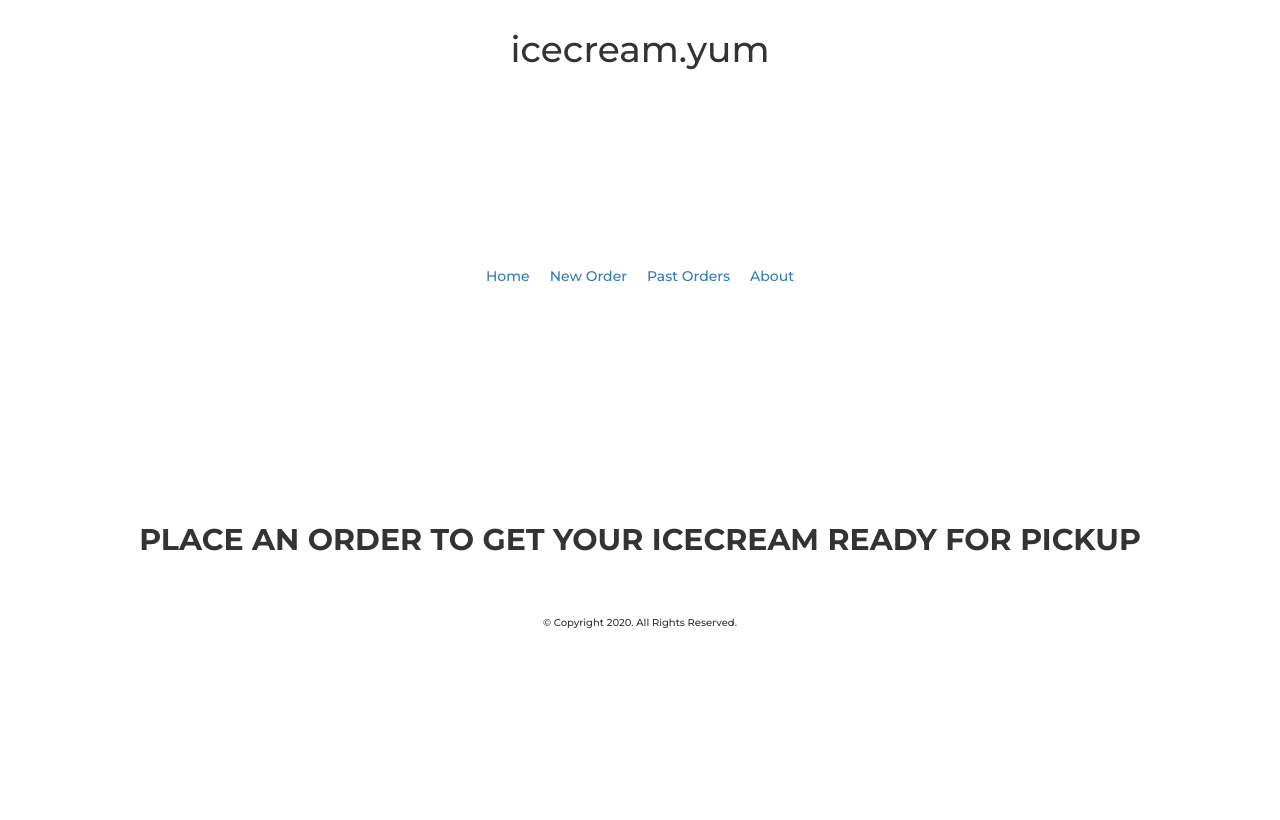
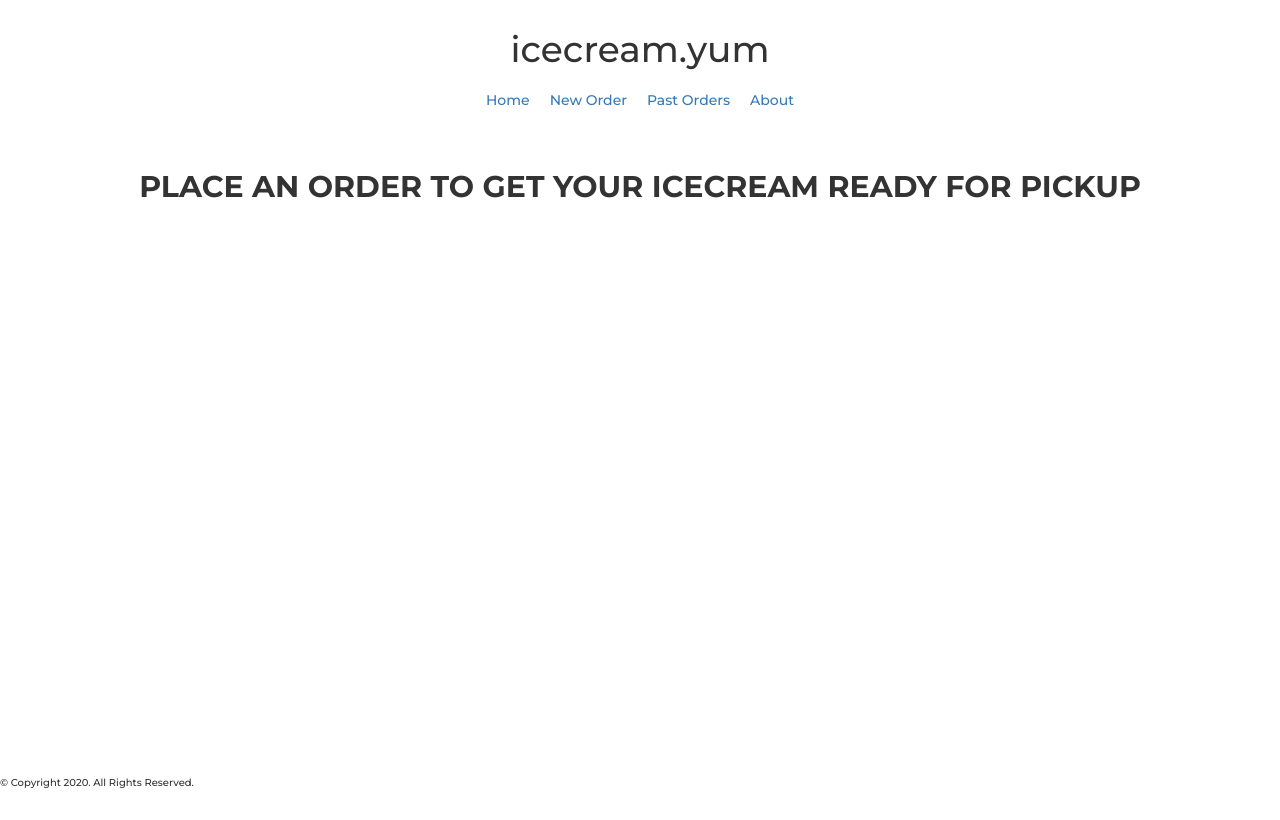
Before and after one commit to koobcbc/frontend_project3, a React (Create React App) app: page / in a window 1280 px wide. Built offline with nearby package versions, Linux system fonts and the light colour scheme.

Commit message:
additional styling

```diff
--- a/src/App.css
+++ b/src/App.css
@@ -3,7 +3,7 @@
 .App {
   text-align: center;
   font-family: 'Montserrat', sans-serif;
-
+  min-height: 100vh;
 }
 
 .App-logo {
@@ -80,7 +80,6 @@ li {
 
 /* HOME PAGE */
 .homeText {
-  /* height: 80vh; */
   display: flex;
   justify-content: center;
   align-items: center;
@@ -100,12 +99,11 @@ li {
 
 /* LAYOUT */
 .layout {
-  display: flex;
-  flex-direction: column;
-  height: 80vh;
+  min-height: 100vh;
 }
 
 .footer {
   font-size: 10px;
-  justify-self: flex-end;
+  position: absolute;
+  bottom: 0px;
 }
```
